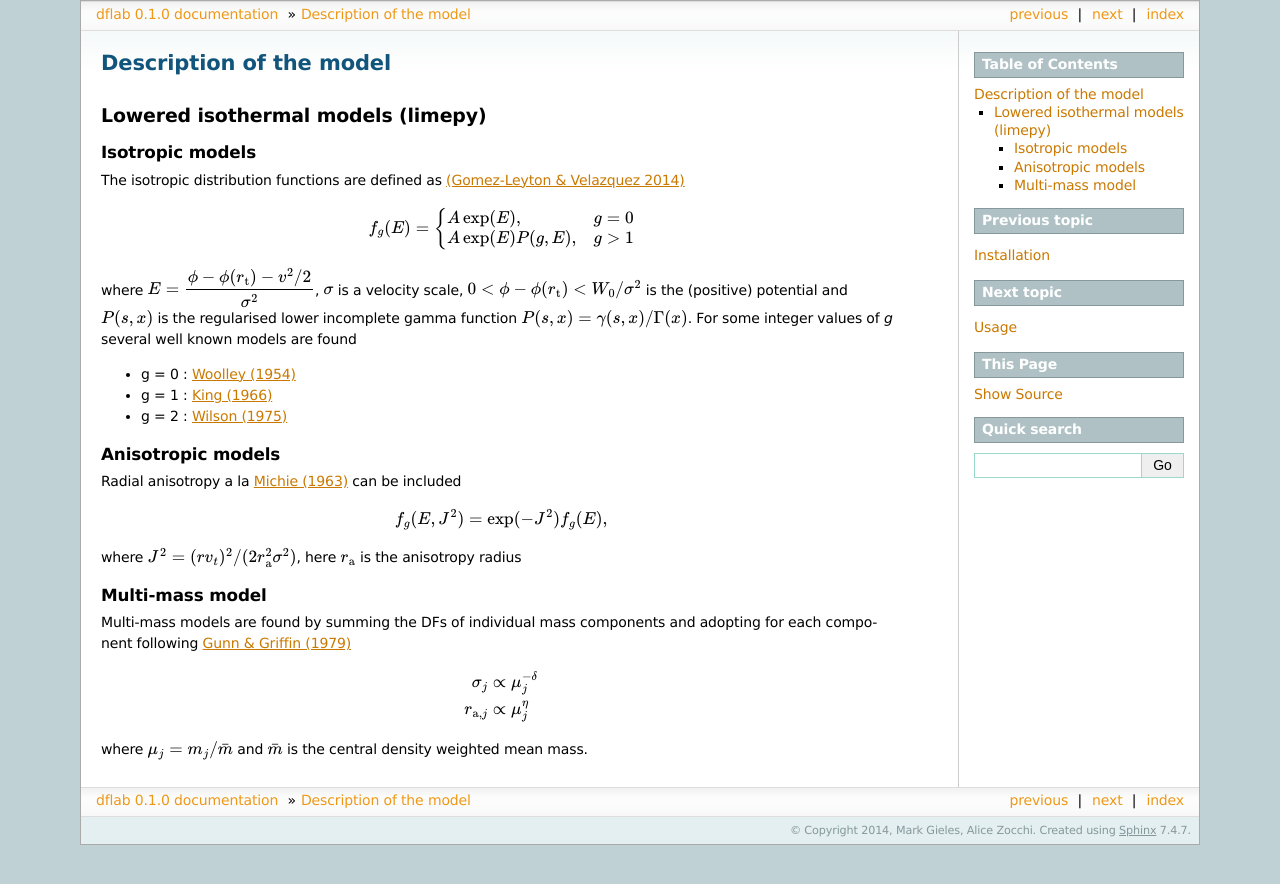
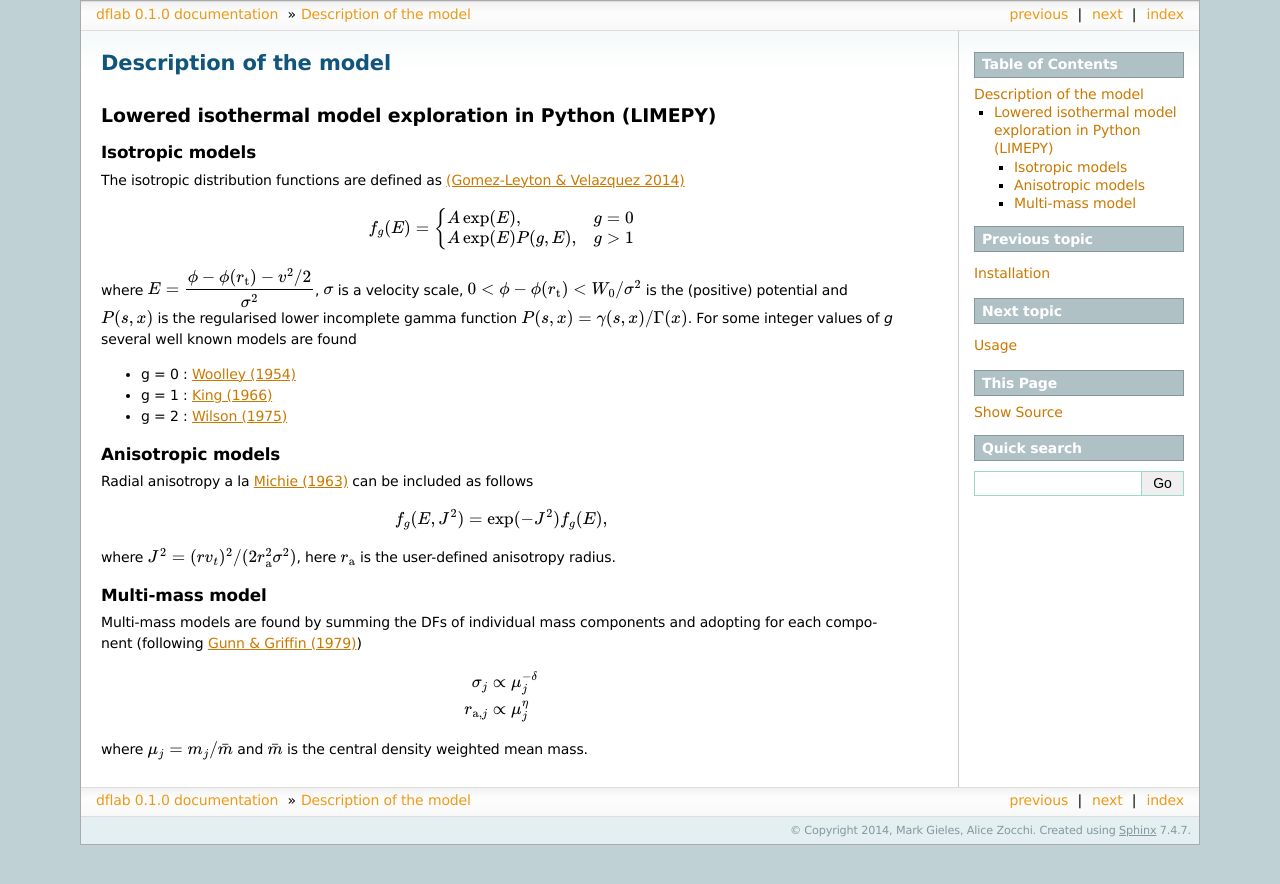
Before and after one commit to mgieles/dflab, a Sphinx documentation site: the page built from docs/description.rst, in a window 1280 px wide. Shown: the top 884 px of the page. Built offline with Sphinx 7.4.7, drawn with Linux system fonts in a browser that asks for light colours; formulas are drawn with MathJax 3.

Commit message:
Minor changes in DF

```diff
--- a/docs/description.rst
+++ b/docs/description.rst
@@ -2,7 +2,7 @@
 Description of the model
 ========================
 
-Lowered isothermal models (limepy)
+Lowered isothermal model exploration in Python (LIMEPY)
 ----------------------------------
 
 Isotropic models
@@ -34,19 +34,19 @@ Anisotropic models
 
 Radial anisotropy a la `Michie (1963)
 <http://adsabs.harvard.edu/abs/1963MNRAS.125..127M>`_ can be
-included
+included as follows
 
 .. math::
    f_g(E, J^2) = \exp(-J^2)f_g(E),
 
-where :math:`J^2 = (rv_t)^2/(2r_{\rm a}^2\sigma^2)`, here :math:`r_{\rm a}` is the anisotropy radius
+where :math:`J^2 = (rv_t)^2/(2r_{\rm a}^2\sigma^2)`, here :math:`r_{\rm a}` is the user-defined anisotropy radius.
 
 Multi-mass model
 ^^^^^^^^^^^^^^^^
 
 Multi-mass models are found by summing the DFs of individual mass
-components and adopting for each component following `Gunn &
-Griffin (1979) <http://adsabs.harvard.edu/abs/1979AJ.....84..752G>`_
+components and adopting for each component (following `Gunn &
+Griffin (1979) <http://adsabs.harvard.edu/abs/1979AJ.....84..752G>`_)
 
 .. math::
    \sigma_j       &\propto  \mu_j^{-\delta}\\
```
Also changed, not shown: 1 other file.
